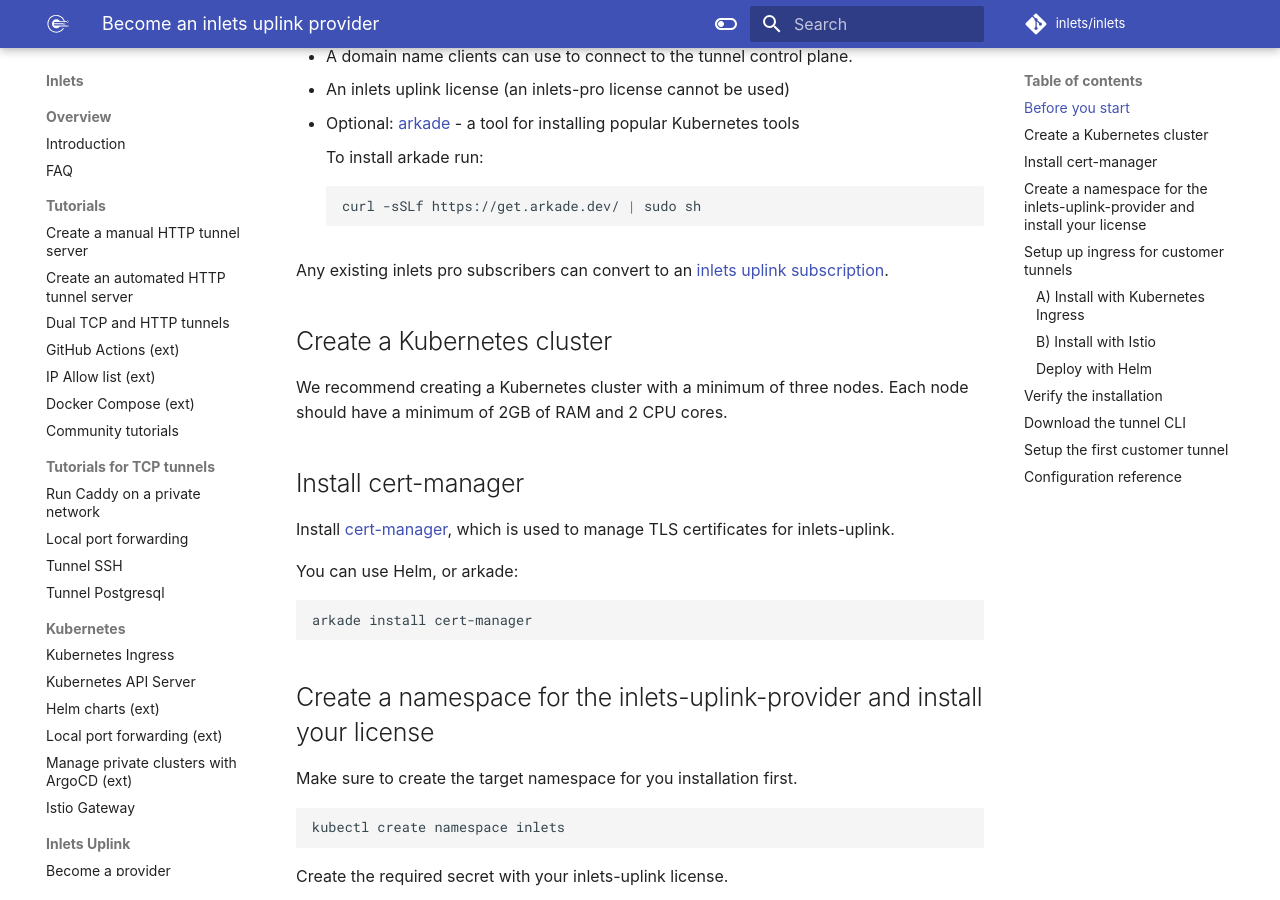
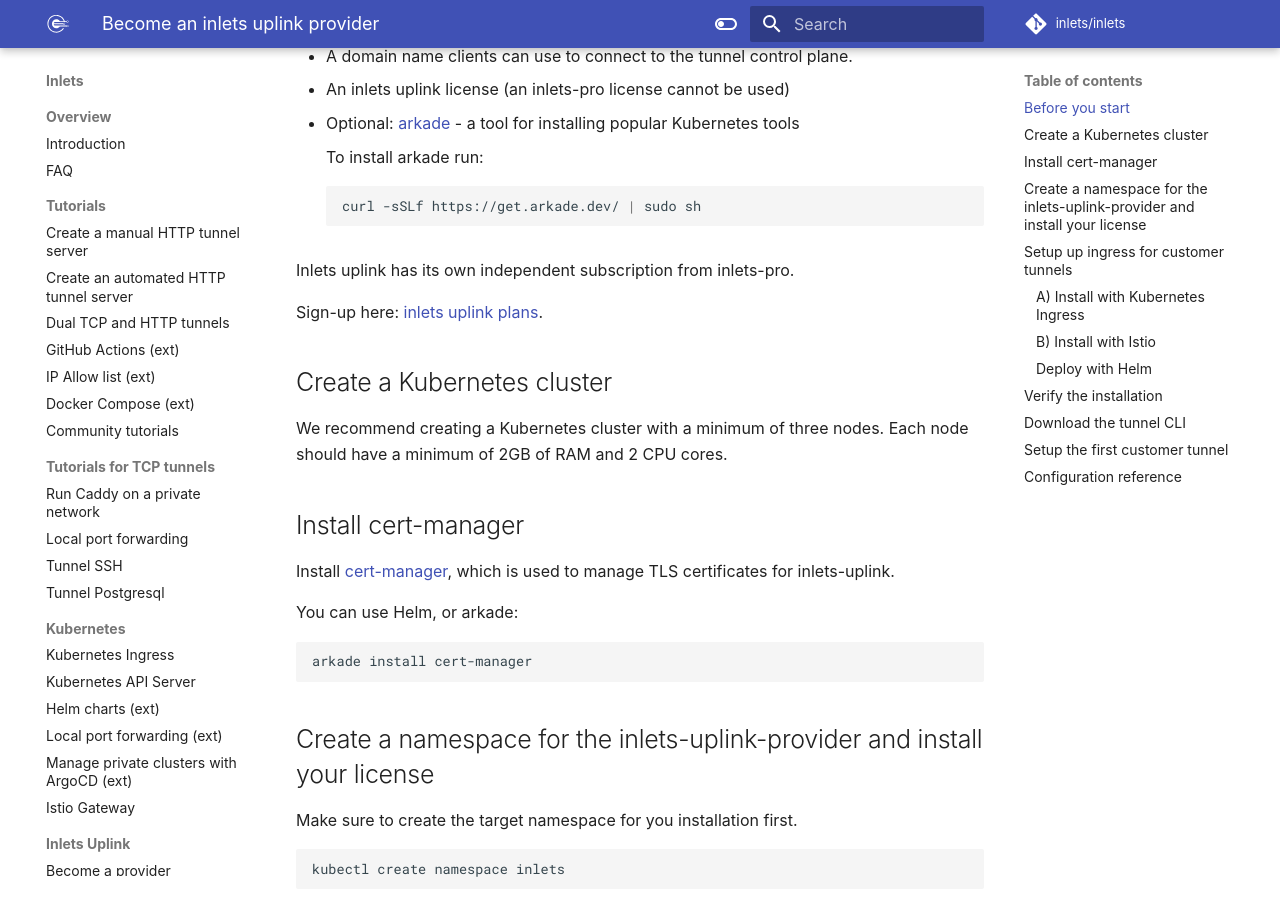
Before and after one commit to inlets/docs.inlets.dev, an MkDocs documentation site: the page built from docs/uplink/become-a-provider.md, in a window 1280 px wide and 900 px high, scrolled down 462 px. Built offline with MkDocs 1.6.1 and Material for MkDocs 9.7.7, drawn with Linux system fonts in a browser that asks for light colours; some web fonts are replaced.

Commit message:
Update link to LemonSqueezy
Signed-off-by: Alex Ellis (OpenFaaS Ltd) <alexellis2@gmail.com>

````diff
--- a/docs/uplink/become-a-provider.md
+++ b/docs/uplink/become-a-provider.md
@@ -21,7 +21,9 @@
     curl -sSLf https://get.arkade.dev/ | sudo sh
     ```
 
-Any existing inlets pro subscribers can convert to an [inlets uplink subscription](https://openfaas.gumroad.com/l/inlets-uplink).
+Inlets uplink has its own independent subscription from inlets-pro.
+
+Sign-up here: [inlets uplink plans](https://openfaas-subscribe.lemonsqueezy.com/checkout/buy/85e0989f-3aad-46e3-8da9-bbea3ba1414c?discount=0).
 
 ## Create a Kubernetes cluster
 
````
